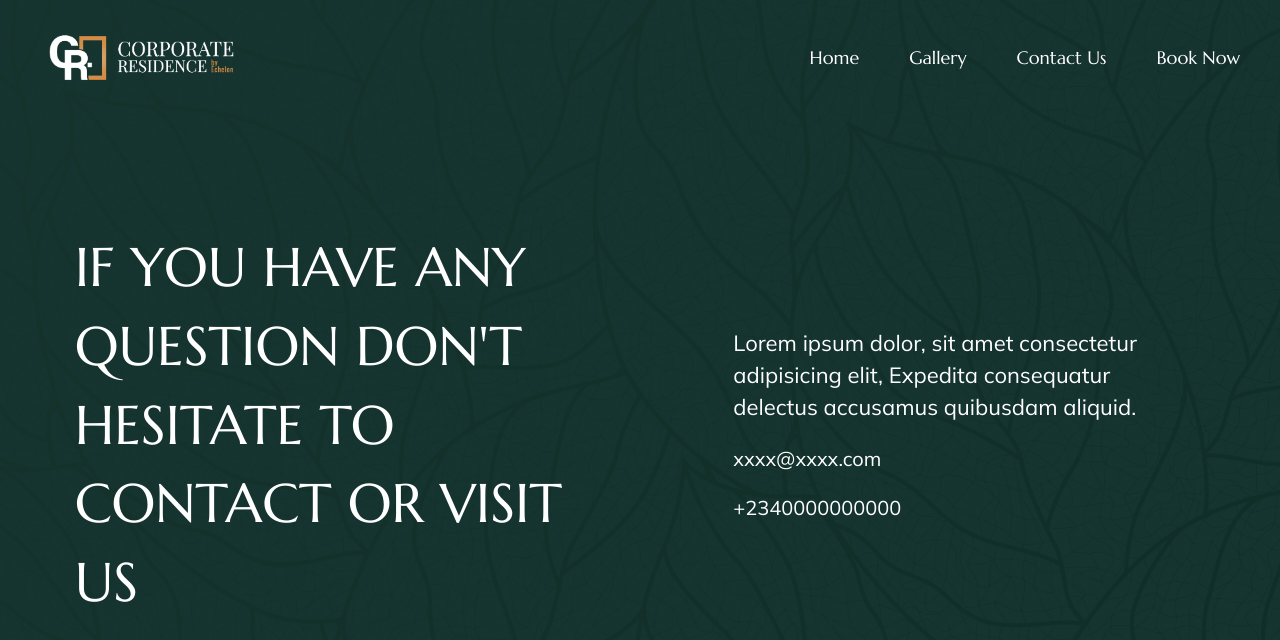
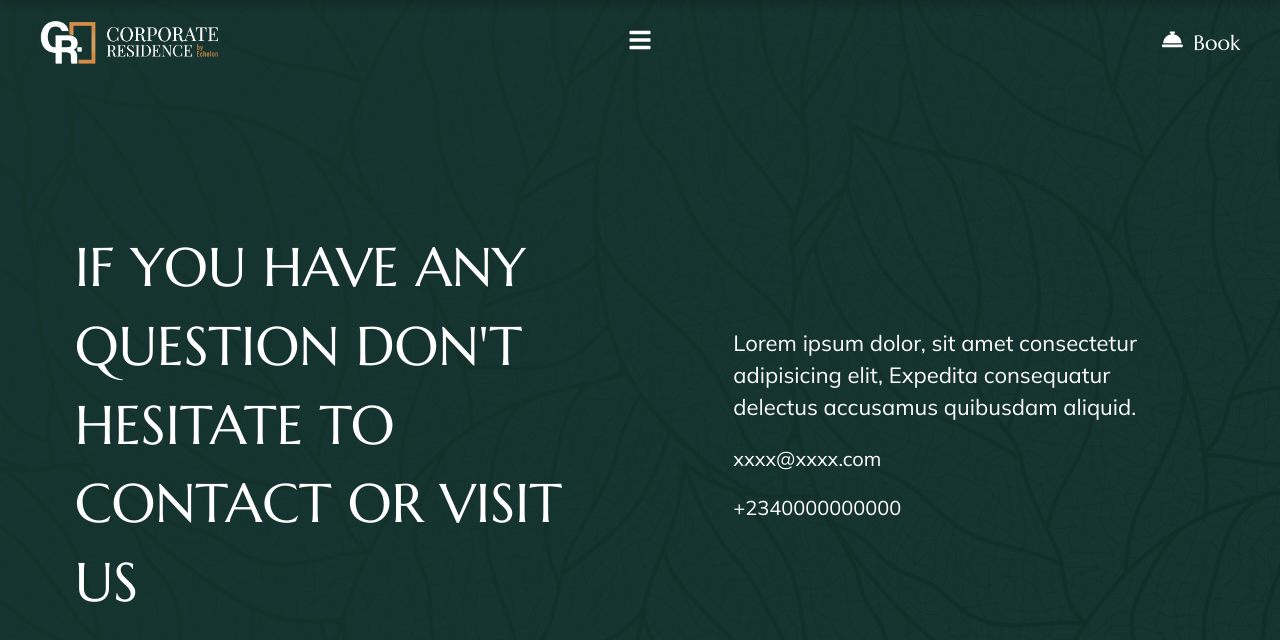
Before and after one commit to Khay-dev/cr-by-echelon, a React (Create React App) app in the folder cr-by-echelon/: page /contact in a window 1280 px wide. Shown: the top 640 px of the page. Built offline with nearby package versions, Linux system fonts and the light colour scheme.

Commit message:
FIX: a width error at the footer and also the nav bar making it responsive  and also changed the look of the navigation

```diff
--- a/cr-by-echelon/src/components/layout/Footer.css
+++ b/cr-by-echelon/src/components/layout/Footer.css
@@ -71,7 +71,7 @@
 }
 
 .final-footer .copy {
-    width: 30%;
+    width: 35%;
     line-height: 1.45;
 }
 
--- a/cr-by-echelon/src/components/layout/Nav.js
+++ b/cr-by-echelon/src/components/layout/Nav.js
@@ -1,11 +1,11 @@
-import "./nav.css"
-import { Link } from "react-router-dom"
-import { FaBars, FaTimes } from 'react-icons/fa';
+import "./nav.css";
+import { Link } from "react-router-dom";
+import { FaBars, FaTimes, FaConciergeBell } from "react-icons/fa";
 import { useState, useEffect, useRef } from "react";
-import Logo from "../../img/logo.png"
-import newLogo from "../../img/single-log.png"
+import Logo from "../../img/logo.png";
+import newLogo from "../../img/single-log.png";
 const Nav = () => {
-    const [scrollPosition, setScrollPosition] = useState(0)
+    const [scrollPosition, setScrollPosition] = useState(0);
 
     const navRef = useRef();
     const showNavbar = () => {
@@ -15,40 +15,68 @@ const Nav = () => {
         window.addEventListener("scroll", handleScroll);
         return () => {
             window.removeEventListener("scroll", handleScroll);
-        }
-    }, [])
+        };
+    }, []);
     const handleScroll = () => {
         const position = window.pageYOffset;
-        setScrollPosition(position)
-    }
+        setScrollPosition(position);
+    };
 
     return (
-        <nav style={{
-            backgroundColor: scrollPosition > 50 ? "#d48c46" : "transparent",
-            transition: "background-color 300ms ease-in-out",
+        <nav
+            style={{
+                backgroundColor: scrollPosition > 50 ? "#d48c46" : "transparent",
+                transition: "background-color 300ms ease-in-out",
+            }}
+        >
+            <div className="nav-holder-one">
+                <div className={scrollPosition > 50 ? "new-logo" : "logo-div"}>
+                    <Link to="/">
+                        <img src={scrollPosition > 50 ? newLogo : Logo} alt="logo" />
+                    </Link>
+                </div>
+            </div>
+            <div className="nav-holder-two">
+                <button className="nav-btn " onClick={showNavbar}>
+                    <FaBars />
+                </button>
+            </div>
 
-        }}>
-            <div className={scrollPosition > 50 ? 'new-logo' : 'logo'} >
-                <Link to="/">
-                    <img src={scrollPosition > 50 ? newLogo : Logo} alt="logo" />
-                </Link>
-            </div>
-            <div className="main-nav" ref={navRef} >
-                <Link to="/" className="nav-1" >Home</Link>
-                <Link to="/gallery" className="nav-2" >Gallery</Link>
-                <Link to="/contact" className="nav-3" >Contact Us</Link>
-                <a href="mailto:xxxxxxxxxxxx.com" className="nav-3" >Book Now</a>
+            <div className="main-nav" ref={navRef}>
+                <div className="nav-menu">
+                    <Link to="/" className="nav-1">
+                        Home
+                    </Link>
+                    <Link to="/gallery" className="nav-2">
+                        Gallery
+                    </Link>
+                    <Link to="/contact" className="nav-3">
+                        Contact Us
+                    </Link>
+                    <Link to="/Apartment" className="nav-3">
+                        Rooms/Suites
+                    </Link>
+                    <a className="book-2" href="mailto:xxxxxxxxxxxx.com">
+                        Book
+                    </a>
+                </div>
+
                 <button className="nav-btn nav-close-btn" onClick={showNavbar}>
                     <FaTimes />
                 </button>
             </div>
-            <button className="nav-btn" onClick={showNavbar}>
-                <FaBars />
-            </button>
+            <div className="nav-holder-three">
+                <a href="mailto:xxxxxxxxxxxx.com">
+                    <div className="book">
+                        <span>
+                            <FaConciergeBell />
+                        </span>
+                        <p>Book</p>
+                    </div>
+                </a>
+            </div>
+        </nav>
+    );
+};
 
-        </nav >
-    );
-}
-
-export default Nav
-    ;
+export default Nav;
--- a/cr-by-echelon/src/components/layout/home/Home.js
+++ b/cr-by-echelon/src/components/layout/home/Home.js
@@ -15,7 +15,7 @@ const Hero = () => {
                 <Nav />
                 <div className="main-home">
                     <div className="home-img">
-                        <h2>Cooperate Residence <br /> Upscaling Luxury  <br /> Limitless Style </h2>
+                        <h2>Corporate Residence <br /> Upscaling Luxury  <br /> Limitless Style </h2>
                     </div>
                 </div>
 
--- a/cr-by-echelon/src/components/layout/nav.css
+++ b/cr-by-echelon/src/components/layout/nav.css
@@ -2,7 +2,7 @@ nav {
     display: flex;
     justify-content: space-between;
     align-items: center;
-    padding: 25px 40px;
+    padding: 20px 40px;
     position: fixed;
     top: 0;
     right: 0;
@@ -10,24 +10,52 @@ nav {
     z-index: 9999;
 }
 
-nav .logo {
-    width: 17%;
-
+nav .nav-holder-one {
+    width: 35%;
 }
 
-.new-logo {
-    width: 5%;
+nav .nav-holder-two {
+    width: 30%;
+    text-align: center;
 }
 
-nav a {
+nav .nav-holder-three {
+    width: 35%;
+}
+
+
+
+.main-nav a {
     color: #fff;
-    font-size: 18px;
+    font-size: 40px;
 }
 
 nav .main-nav {
+    position: fixed;
+    top: 0;
+    left: 0;
+    height: 100%;
+    width: 100%;
+    box-shadow: 0 3px 10px rgb(0 0 0 /0.2);
     display: flex;
+    flex-direction: column;
+    align-items: center;
+    justify-content: center;
+    background-color: #073c36;
+    color: black;
+    transition: 1s;
+    transform: translateY(-100vh);
+    z-index: 100;
+}
+
+.nav-menu {
+    width: 90%;
+    display: grid;
+    grid-template-columns: repeat(2, 1fr);
+    gap: 4.5rem;
+    text-align: center;
     justify-content: space-between;
-    gap: 50px;
+    margin-bottom: 30px;
 }
 
 
@@ -37,17 +65,52 @@ nav .nav-btn {
     background: transparent;
     border: none;
     outline: none;
+    font-size: 1.5rem;
+    color: #fff;
+}
+
+nav .responsive_nav {
+    transform: none;
+}
+
+.nav-close-btn {
+    margin-top: 10px;
+    display: block;
+    color: #fff;
+    font-size: 3rem;
+}
+
+.book {
+    display: flex;
+    align-items: center;
+    gap: 10px;
+    font-size: 1.3rem;
+    color: #fff;
+    justify-content: flex-end;
+}
+
+.book a {
+    color: #fff;
+    text-transform: capitalize;
+}
+
+.book-2 {
     display: none;
-    font-size: 1.5rem;
 }
+
+nav .logo-div {
+    width: 180px;
+}
+
+.new-logo {
+    width: 57px;
+}
+
+
 
 @media screen and (min-width:768px)and (max-width:1025px) {
     nav .logo {
         width: 25%;
-    }
-
-    .new-logo {
-        width: 7%;
     }
 
     nav .main-nav {
@@ -58,46 +121,27 @@ nav .nav-btn {
 
 @media screen and (max-width:767px) {
     nav {
-        padding: 15px 20px;
+        padding: 20px;
     }
 
-    nav .nav-btn {
+    .book-2 {
         display: block;
-        color: #fff;
     }
 
-    nav .logo {
-        width: 60%;
+    nav .logo-div {
+        width: 150px;
     }
 
     .new-logo {
-        width: 20%;
+        width: 50px;
     }
 
-    nav .main-nav {
-        position: fixed;
-        top: 0;
-        left: 0;
-        height: 70%;
-        width: 100%;
-        box-shadow: 0 3px 10px rgb(0 0 0 /0.2);
-        display: flex;
-        flex-direction: column;
-        align-items: center;
-        justify-content: center;
-        gap: 40px;
-        background-color: #073c36;
-        color: black;
-        transition: 1s;
-        transform: translateY(-100vh);
-        z-index: 100;
+    .nav-holder-three {
+        display: none;
     }
 
-    nav .responsive_nav {
-        transform: none;
+    nav .nav-holder-two {
+        text-align: right;
     }
 
-    .nav-close-btn {
-        margin-top: 10px;
-    }
 }
```
Also changed, not shown: cr-by-echelon/src/img/logo.png.
